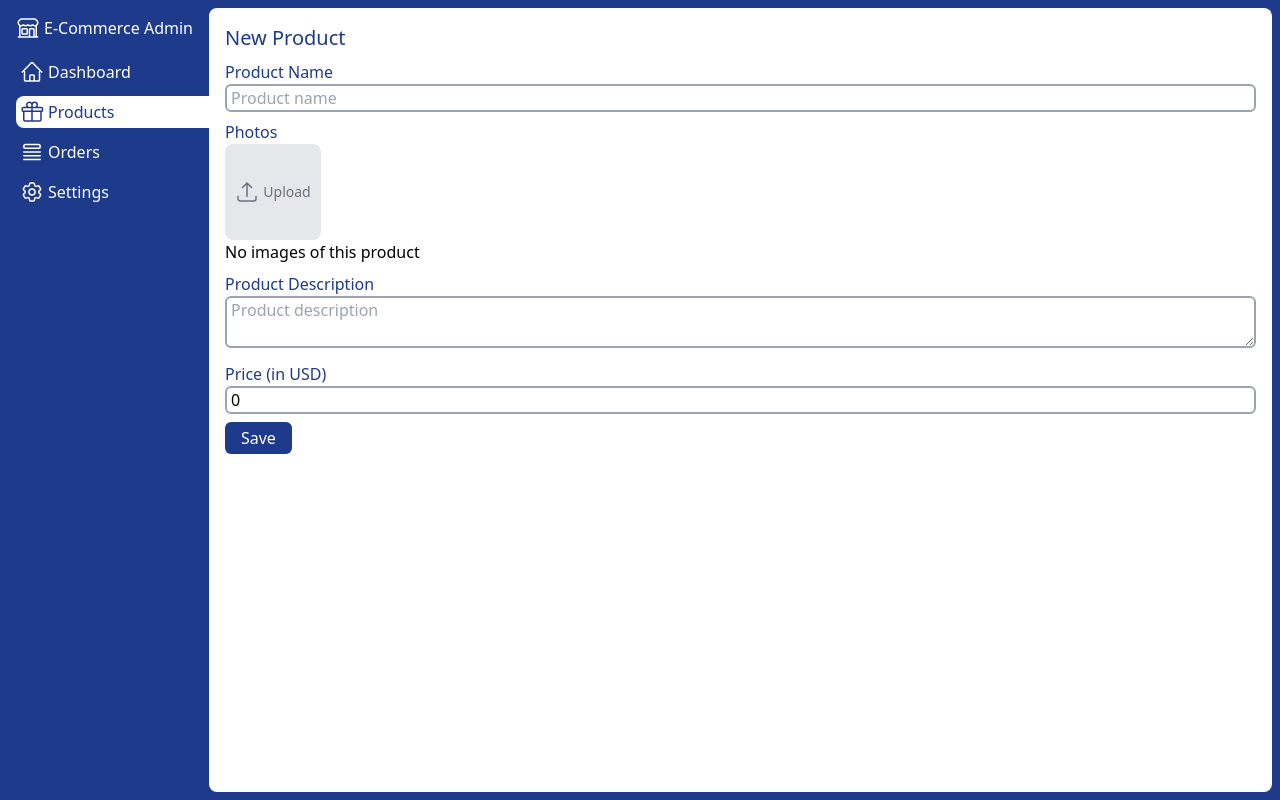
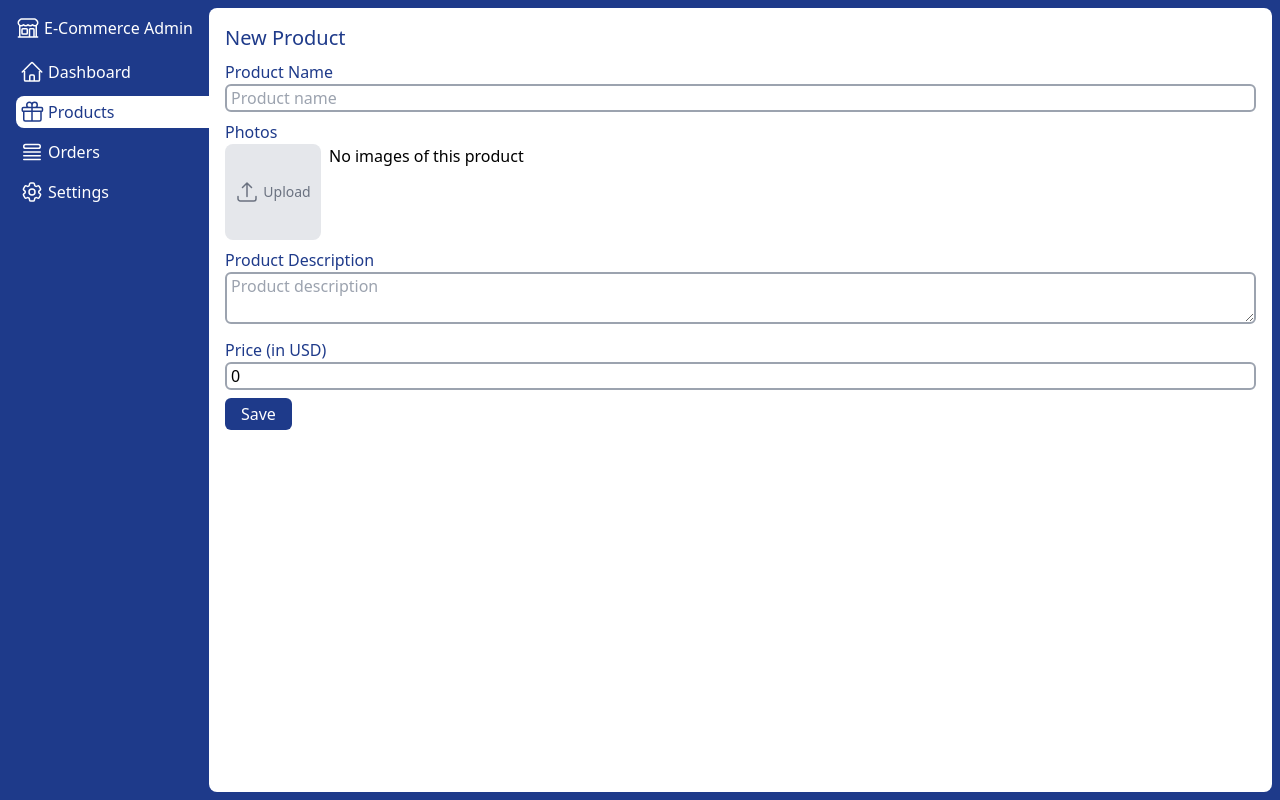
Before and after one commit to jevoncochran/ecommerce-admin, a Next.js app: page /products/new in a window 1280 px wide. Built offline with nearby package versions, Linux system fonts and the light colour scheme.

Commit message:
upload images to product

```diff
--- a/next.config.js
+++ b/next.config.js
@@ -3,6 +3,11 @@ const nextConfig = {
   images: {
     remotePatterns: [
       { hostname: "lh3.googleusercontent.com", protocol: "https", port: "" },
+      {
+        hostname: "jevonc-next-ecommerce.s3.us-east-2.amazonaws.com",
+        protocol: "https",
+        port: "",
+      },
     ],
   },
 };
--- a/src/app/api/products/[id]/route.ts
+++ b/src/app/api/products/[id]/route.ts
@@ -18,10 +18,10 @@ export async function PUT(req: Request, { params }: Params) {
   const { id } = params;
   const body = await req.json();
 
-  const { name, description, price } = body;
+  const { name, description, price, images } = body;
   const product = await Product.updateOne(
     { _id: id },
-    { name, description, price }
+    { name, description, price, images }
   );
 
   return new Response(JSON.stringify(product), { status: 201 });
--- a/src/app/api/products/route.ts
+++ b/src/app/api/products/route.ts
@@ -6,10 +6,10 @@ export async function POST(req: NextRequest, res: NextResponse) {
   await mongooseConnect();
 
   const body = await req.json();
-  const { name, description, price } = body;
+  const { name, description, price, images } = body;
 
   // TODO: Use try/catch here
-  const product = await Product.create({ name, description, price });
+  const product = await Product.create({ name, description, price, images });
   return new Response(JSON.stringify(product), { status: 201 });
 }
 
--- a/src/app/api/upload/route.ts
+++ b/src/app/api/upload/route.ts
@@ -9,6 +9,7 @@ export async function POST(req: Request, res: Response) {
   const mimeType = file.type;
   const fileExtension = mimeType.split("/")[1];
   const fileName = `${uuid()}.${fileExtension}`;
+  const newFileName = `${Date.now()}-${fileName}`;
 
   const client = new S3Client({
     region: "us-east-2",
@@ -18,17 +19,19 @@ export async function POST(req: Request, res: Response) {
     },
   });
 
-  client.send(
+  await client.send(
     new PutObjectCommand({
-      Bucket: "jevonc-next-ecommerce",
-      Key: `${Date.now()}-${fileName}`,
+      Bucket: process.env.S3_BUCKET_NAME,
+      Key: newFileName,
       Body: buffer,
       ContentType: mimeType,
       ACL: "public-read",
     })
   );
 
-  return new Response(JSON.stringify({ success: true, fileName }), {
+  const link = `https://${process.env.S3_BUCKET_NAME}.s3.us-east-2.amazonaws.com/${newFileName}`;
+
+  return new Response(JSON.stringify({ success: true, link }), {
     status: 201,
   });
 }
--- a/src/components/product-form.tsx
+++ b/src/components/product-form.tsx
@@ -4,6 +4,7 @@ import axios from "axios";
 import { Product, ToastType } from "@/types";
 import { notify } from "@/utils/notify";
 import { ToastContainer } from "react-toastify";
+import Image from "next/image";
 
 interface ProductFormProps {
   productInfo: Product;
@@ -20,6 +21,7 @@ const ProductForm = ({ productInfo, productId, type }: ProductFormProps) => {
     price: productInfo.price,
     images: productInfo.images,
   });
+  const [images, setImages] = useState(productInfo.images || []);
 
   const [goToProducts, setGoToProducts] = useState(false);
 
@@ -35,7 +37,7 @@ const ProductForm = ({ productInfo, productId, type }: ProductFormProps) => {
 
     if (type === "create") {
       // Create product
-      await axios.post("/api/products", product);
+      await axios.post("/api/products", { ...product, images });
       notify("Product succesfully created", ToastType.Success);
       setTimeout(() => {
         setGoToProducts(true);
@@ -44,6 +46,7 @@ const ProductForm = ({ productInfo, productId, type }: ProductFormProps) => {
       // Edit product
       await axios.put(`/api/products/${productId}`, {
         ...product,
+        images,
         _id: productId,
       });
       notify("Product succesfully updated", ToastType.Success);
@@ -60,6 +63,10 @@ const ProductForm = ({ productInfo, productId, type }: ProductFormProps) => {
 
       data.append("file", files[0]);
       const res = await axios.post("/api/upload", data);
+      console.log(res.data);
+      setImages((prevImages) => {
+        return [...prevImages, res.data.link];
+      });
     }
   };
 
@@ -80,7 +87,7 @@ const ProductForm = ({ productInfo, productId, type }: ProductFormProps) => {
           onChange={handleChange}
         />
         <label htmlFor="">Photos</label>
-        <div className="mb-2">
+        <div className="mb-2 flex flex-wrap gap-2">
           <label
             // The file uploader will not opem when this is here for some reason
             // htmlFor="imageUpload"
@@ -103,7 +110,18 @@ const ProductForm = ({ productInfo, productId, type }: ProductFormProps) => {
             Upload
             <input type="file" className="hidden" onChange={uploadImages} />
           </label>
-          {!product.images?.length && <div>No images of this product</div>}
+          {!!images.length &&
+            images.map((link: string) => (
+              <Image
+                key={link}
+                src={link}
+                alt="product"
+                height={96}
+                width={96}
+                className="rounded-lg"
+              />
+            ))}
+          {!images.length && <div>No images of this product</div>}
         </div>
         <label htmlFor="description">Product Description</label>
         <textarea
--- a/src/models/product.ts
+++ b/src/models/product.ts
@@ -4,6 +4,7 @@ const ProductSchema = new mongoose.Schema({
   name: { type: String, require: true },
   description: String,
   price: { type: Number, require: true },
+  images: { type: [String] },
 });
 
 export const Product =
--- a/src/types.ts
+++ b/src/types.ts
@@ -2,6 +2,7 @@ export interface Product {
   name: string;
   description: string;
   price: number;
+  images?: string[];
 }
 
 export interface ExistingProduct extends Product {
```
